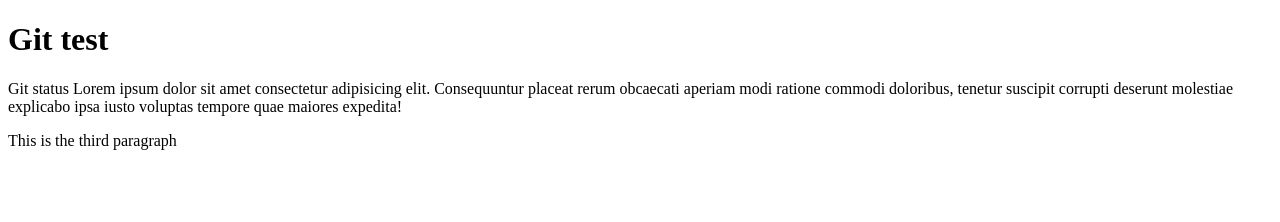
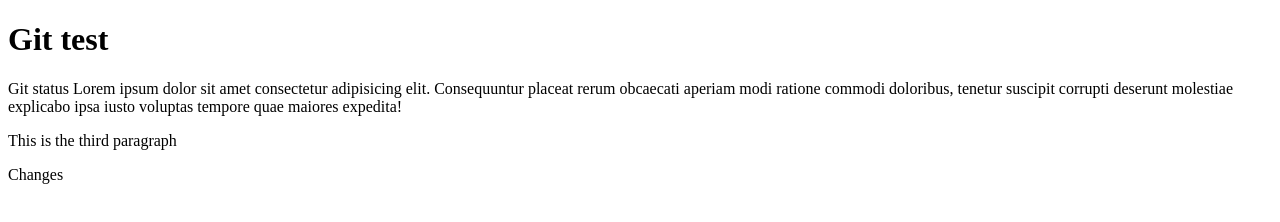
Before and after one commit to MegaKal/git-test, a website: page index.html in a window 1280 px wide. Drawn offline with Linux system fonts and the light colour scheme.

Commit message:
Fourth Commit

```diff
--- a/index.html
+++ b/index.html
@@ -7,5 +7,6 @@
                 <h1>Git test</h1>
                 <p>Git status Lorem ipsum dolor sit amet consectetur adipisicing elit. Consequuntur placeat rerum obcaecati aperiam modi ratione commodi doloribus, tenetur suscipit corrupti deserunt molestiae explicabo ipsa iusto voluptas tempore quae maiores expedita!</p>
                 <p>This is the third paragraph</p>
+                <p>Changes</p>
         </body>
 </html>
```
Also changed, not shown: package.json (+7 -2 lines), 2 other files.
